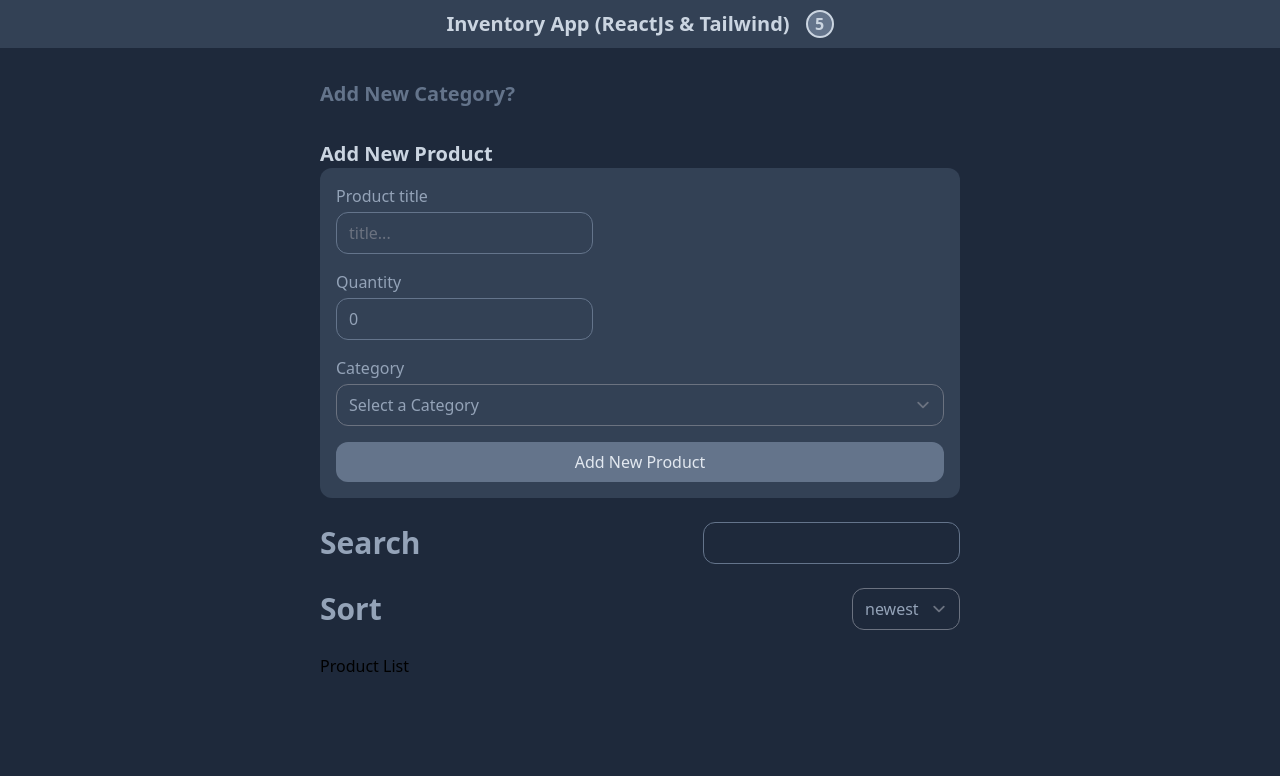
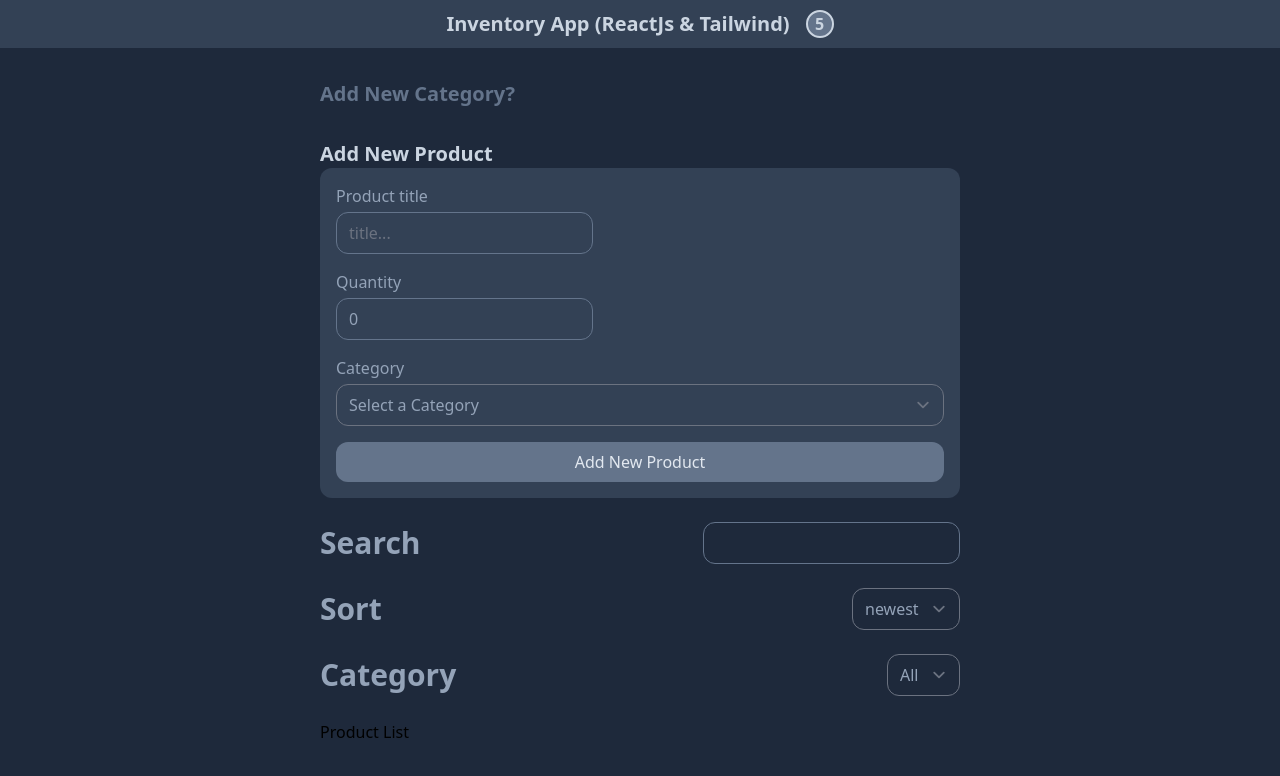
Before and after one commit to FahimePourbarzegary/inventory-app-react.js, a React (Create React App) app: page / in a window 1280 px wide. Shown: the top 776 px of the page. Built offline with nearby package versions, Linux system fonts and the light colour scheme.

Commit message:
filtercategory

```diff
--- a/src/App.js
+++ b/src/App.js
@@ -10,13 +10,30 @@ function App() {
   const [filteredProducts, setFilteredProducts] = useState([]);
   const [sort, setSort] = useState("newest");
   const [searchValue, setSearchValue] = useState([]);
+  const [selectedCategory, setSelectedCategory] = useState("");
   useEffect(() => {
     let result = [...products];
     result = filterSearch(result);
+    result = filterCategory(result);
     result = sortData(result);
     setFilteredProducts(result);
-    console.log(filteredProducts);
-  }, [products, sort, searchValue]);
+  }, [products, sort, searchValue, selectedCategory]);
+  useEffect(() => {
+    const storedProductsData =
+      JSON.parse(localStorage.getItem("products")) || [];
+    const storedCategoriesData =
+      JSON.parse(localStorage.getItem("categories")) || [];
+    setProducts(storedProductsData);
+    setCategories(storedCategoriesData);
+  }, []);
+  useEffect(() => {
+    if (products.length)
+      localStorage.setItem("products", JSON.stringify(products));
+  }, [products]);
+  useEffect(() => {
+    if (categories.length)
+      localStorage.setItem("categories", JSON.stringify(categories));
+  }, [categories]);
   const sortHandler = (e) => {
     setSort(e.target.value);
   };
@@ -26,6 +43,7 @@ function App() {
   const filterSearch = (array) => {
     return array.filter((p) => p.title.toLowerCase().includes(searchValue));
   };
+
   const sortData = (array) => {
     let savedProducts = [...array];
     return savedProducts.sort((a, b) => {
@@ -42,7 +60,13 @@ function App() {
     );
     setProducts(filteredProduct);
   };
-
+  const selectedCategoryHandler = (e) => {
+    setSelectedCategory(e.target.value);
+  };
+  const filterCategory = (array) => {
+    if (!selectedCategory) return array;
+    return array.filter((p) => p.categoryId === selectedCategory);
+  };
   return (
     <div>
       <Navbar />
@@ -54,6 +78,9 @@ function App() {
           onSearch={searchHandler}
           sort={sort}
           searchValue={searchValue}
+          categories={categories}
+          onSelectCategory={selectedCategoryHandler}
+          selectedCategory={selectedCategory}
         />
         <ProductList
           products={filteredProducts}
--- a/src/Components/Filter.js
+++ b/src/Components/Filter.js
@@ -1,4 +1,12 @@
-const Filter = ({ onSort, onSearch, searchValue, sort }) => {
+const Filter = ({
+  onSort,
+  onSearch,
+  searchValue,
+  sort,
+  categories,
+  onSelectCategory,
+  selectedCategory,
+}) => {
   return (
     <div>
       <div className="flex justify-between items-center mb-6">
@@ -40,6 +48,36 @@ const Filter = ({ onSort, onSearch, searchValue, sort }) => {
           </option>
         </select>
       </div>
+      <div className="flex justify-between items-center mb-6">
+        <label
+          htmlFor="select-category"
+          className="text-slate-400 text-3xl font-bold"
+        >
+          Category
+        </label>
+        <select
+          name="select-category"
+          id="select-category"
+          className="bg-transparent text-slate-400 rounded-xl"
+          onChange={onSelectCategory}
+          value={selectedCategory}
+        >
+          <option className="bg-slate-500 text-slate-400" value="">
+            All
+          </option>
+          {categories.map((c) => {
+            return (
+              <option
+                className="bg-slate-500 text-slate-400"
+                value={c.id}
+                key={c.id}
+              >
+                {c.title}
+              </option>
+            );
+          })}
+        </select>
+      </div>
     </div>
   );
 };
```
